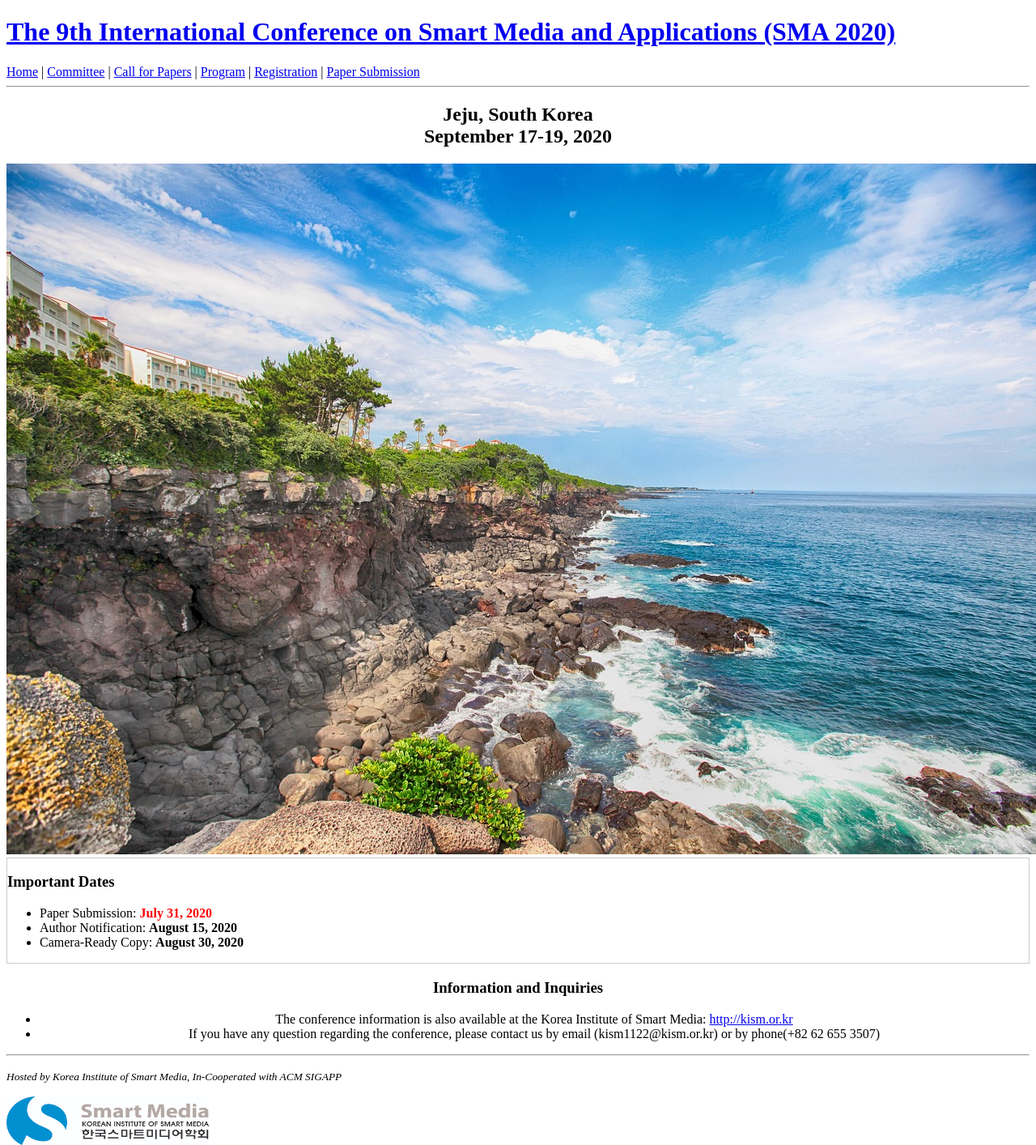
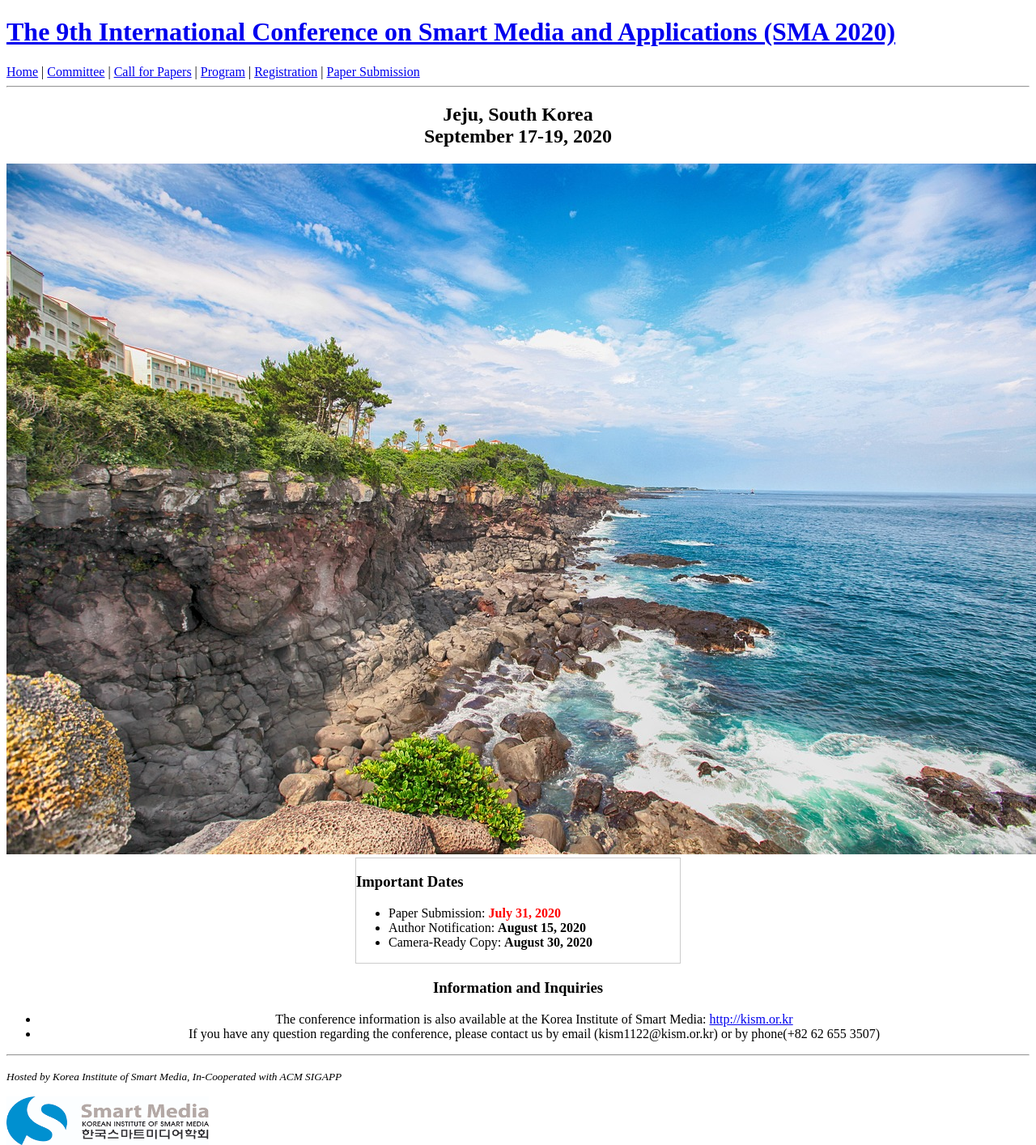
Before and after one commit to icea-conf/sma-2020.github.io, a Jekyll site: the page built from index.html, in a window 1280 px wide. Shown: the whole page at 81% size. Built offline with Jekyll 4.4.1, drawn with Linux system fonts in a browser that asks for light colours; the list of posts is cut into pages by our own code.

Commit message:
Update syntax.css

```diff
--- a/assets/css/syntax.css
+++ b/assets/css/syntax.css
@@ -59,4 +59,4 @@
 .codehilite .vi { color: #008080 } /* Name.Variable.Instance */
 .codehilite .il { color: #009999 } /* Literal.Number.Integer.Long */
 .header-conf-info { padding-top: 5%; line-height: 180%; font-weight: 700; }
-.information { border: 1px solid #cccccc; width: 400; text-align: left; }
+.information { border: 1px solid #cccccc; width: 400px; text-align: left; }
```
